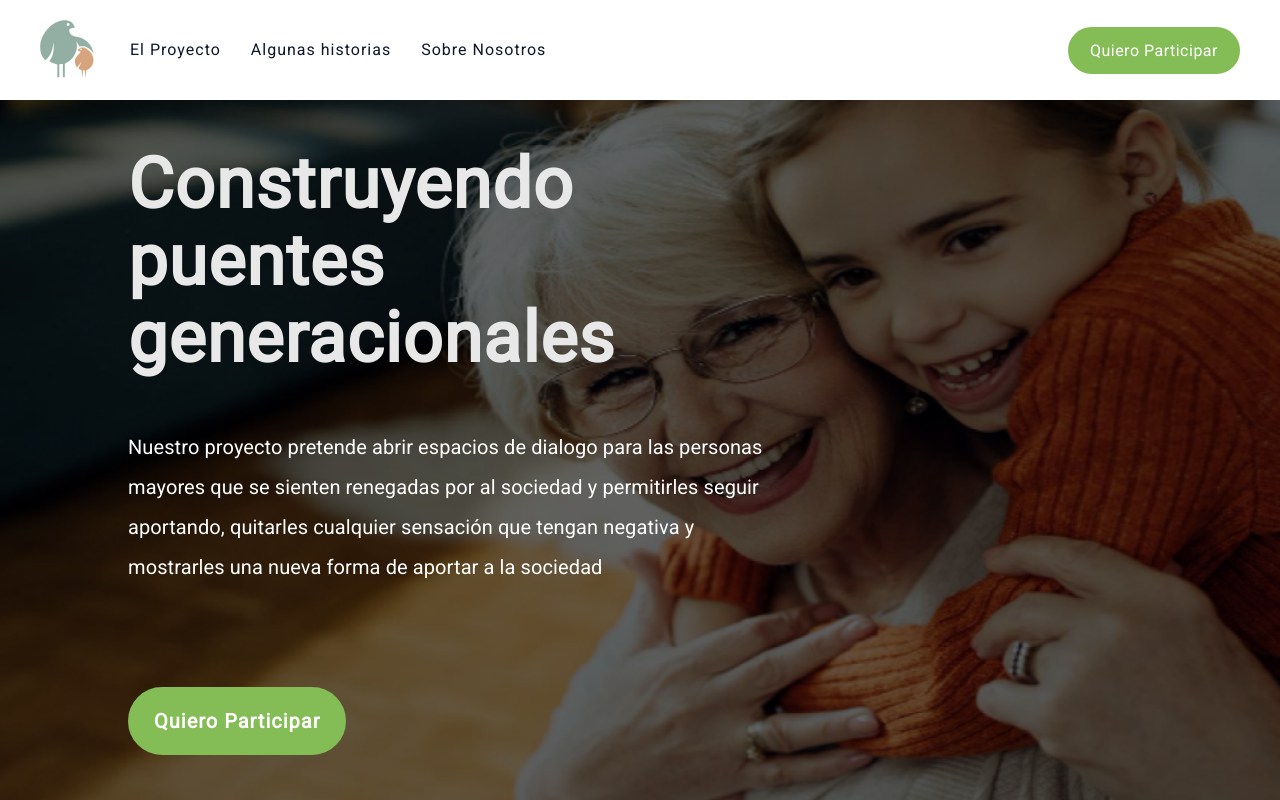
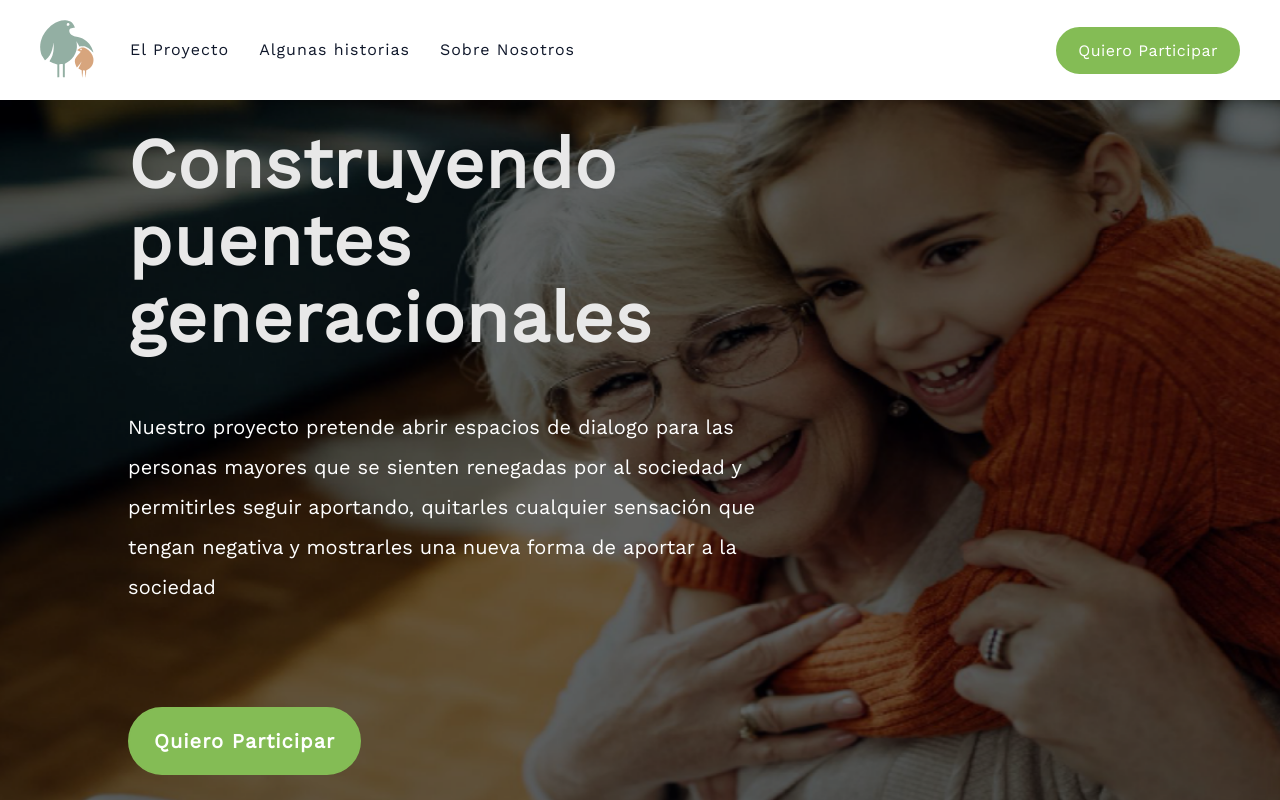
Before and after one commit to SaidGandur01/remember-me-landing, a Nuxt app: page / in a window 1280 px wide. Shown: the top 800 px of the page. Built offline with nearby package versions, Linux system fonts and the light colour scheme.

Commit message:
Adding new font family

```diff
--- a/assets/css/base.css
+++ b/assets/css/base.css
@@ -69,7 +69,8 @@
   box-sizing: border-box;
   text-decoration: none;
   outline: none;
-  font-family: 'Roboto', sans-serif;
+  /* font-family: 'Roboto', sans-serif; */
+  font-family: 'Work Sans', sans-serif;
   font-weight: 400;
 }
 
--- a/nuxt.config.ts
+++ b/nuxt.config.ts
@@ -28,6 +28,9 @@ export default defineNuxtConfig({
     families: {
       Roboto: {
         wght: [100, 200, 300, 400, 500, 600, 700, 800, 900]
+      },
+      'Work+Sans': {
+        wght: [100, 200, 300, 400, 500, 600, 700, 800, 900]
       }
     }
   },
--- a/pages/index.vue
+++ b/pages/index.vue
@@ -1,5 +1,5 @@
 <template>
-  <Spinner />
+  <!-- <Spinner /> -->
   <div v-if="renderPage" id="main">
     <Header />
     <SectionOne />
@@ -13,11 +13,11 @@
   </div>
 </template>
 <script lang="ts" setup>
-const renderPage = ref<boolean>(false)
+const renderPage = ref<boolean>(true)
 
 const renderInformation = () => {
   setTimeout(() => {
-    renderPage.value = true
+    // renderPage.value = true
   }, 2000)
 }
 
```
Also changed, not shown: 2 other files (tests, documents, lock files or other folders).
